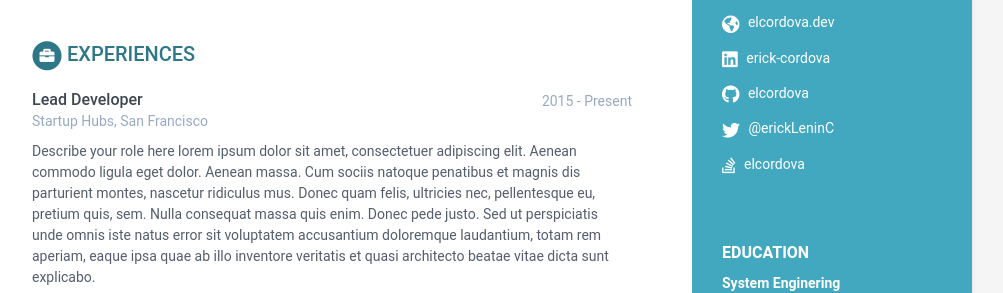
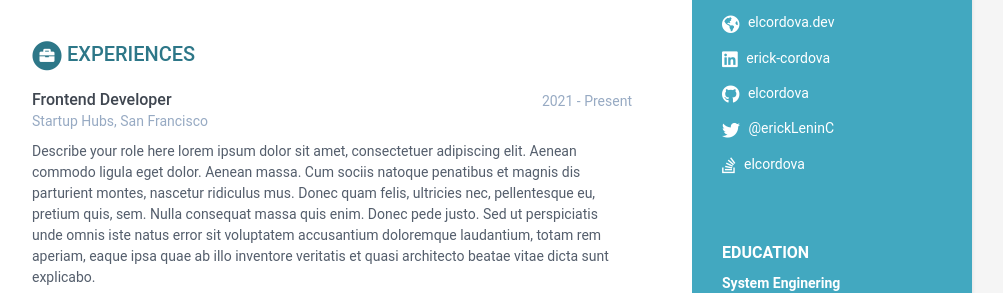
Before and after one commit to elcordova/caring-europa-fe48a, a Jekyll site: the page built from index.html, in a window 1280 px wide and 900 px high. Shown: the part 356-649 px from the top of the window, without its empty margins (168-1171 px from the left). Built offline with Jekyll 4.4.1, drawn with Linux system fonts in a browser that asks for light colours.

Commit message:
data.yml: changed

```diff
--- a/_data/data.yml
+++ b/_data/data.yml
@@ -49,8 +49,8 @@ education:
     university: Universidad Técnica de Machala
     time: 2013 - 2019
 experiences:
-  - role: Lead Developer
-    time: 2015 - Present
+  - role: Frontend Developer
+    time: 2021 - Present
     company: 'Startup Hubs, San Francisco'
     details: |
       Describe your role here lorem ipsum dolor sit amet, consectetuer
```
